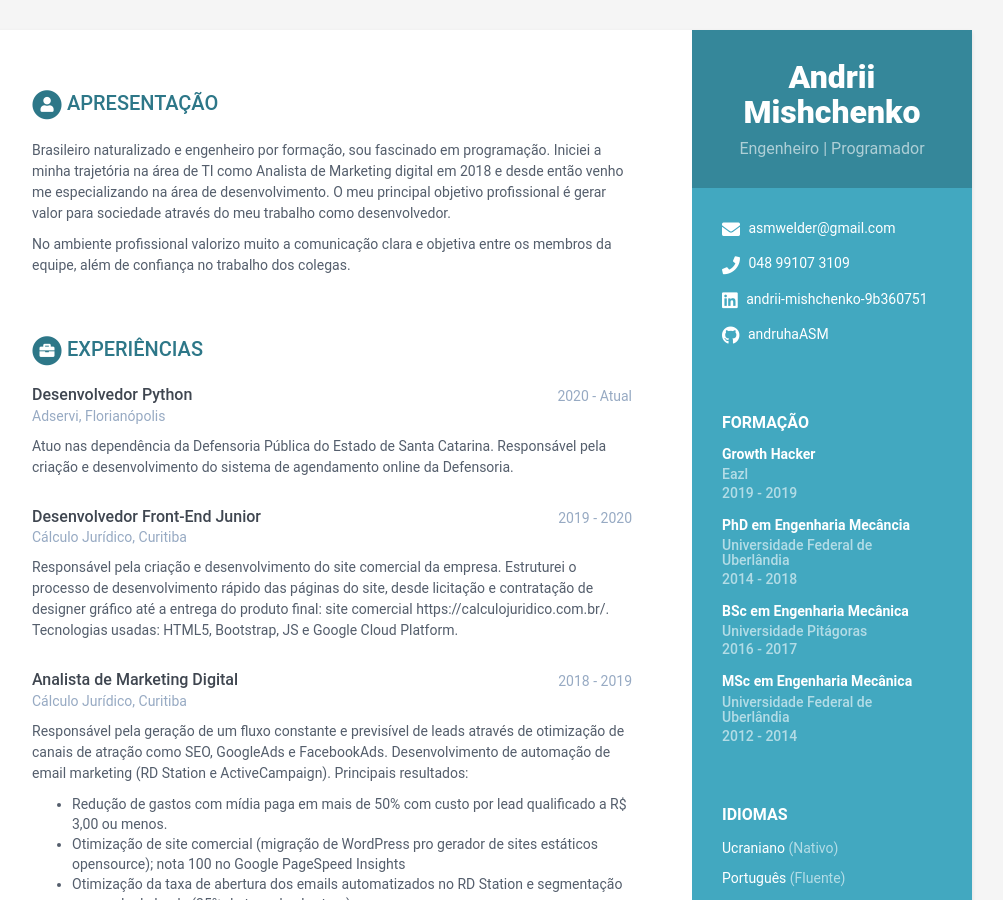
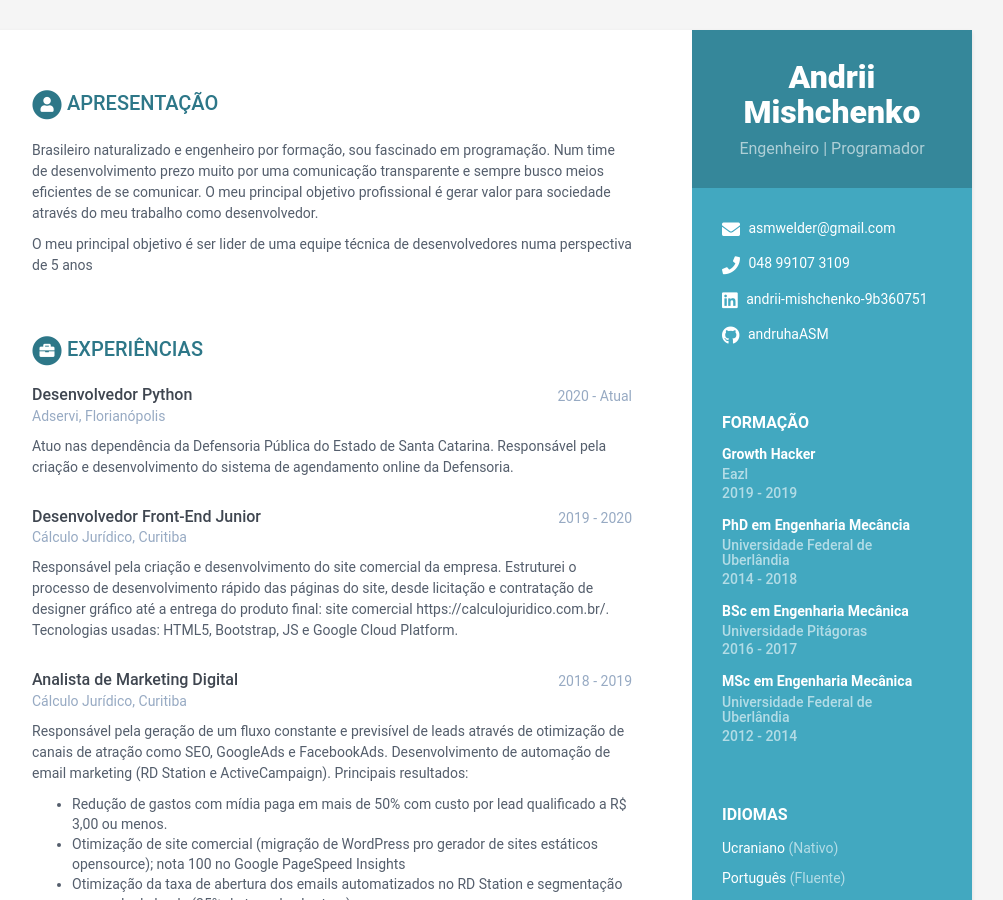
Before and after one commit to andruhaASM/cv-andrii-mishchenko, a Jekyll site: the page built from index.html, in a window 1280 px wide and 900 px high. Shown: the whole window, without its empty margins (168-1171 px from the left). Built offline with Jekyll 4.4.1, drawn with Linux system fonts in a browser that asks for light colours.

Commit message:
Update data.yml

```diff
--- a/_data/data.yml
+++ b/_data/data.yml
@@ -52,10 +52,8 @@ career-profile:
     title: Apresentação
     summary: |
 
-      <p> Brasileiro naturalizado e engenheiro por formação, sou fascinado em programação.
-      Iniciei a minha trajetória na área de TI como Analista de Marketing digital em 2018 e desde então venho me especializando na área de desenvolvimento.
-      O meu principal objetivo profissional é gerar valor para sociedade através do meu trabalho como desenvolvedor.</p> <p> No ambiente profissional valorizo muito
-      a comunicação clara e objetiva entre os membros da equipe, além de confiança no trabalho dos colegas.</p>
+      <p> Brasileiro naturalizado e engenheiro por formação, sou fascinado em programação. Num time de desenvolvimento prezo muito por uma comunicação transparente e sempre busco meios eficientes de se comunicar.
+      O meu principal objetivo profissional é gerar valor para sociedade através do meu trabalho como desenvolvedor.</p> <p> O meu principal objetivo é ser lider de uma equipe técnica de desenvolvedores numa perspectiva de 5 anos</p>
 education:
     - degree: Growth Hacker
       university: Eazl
```
